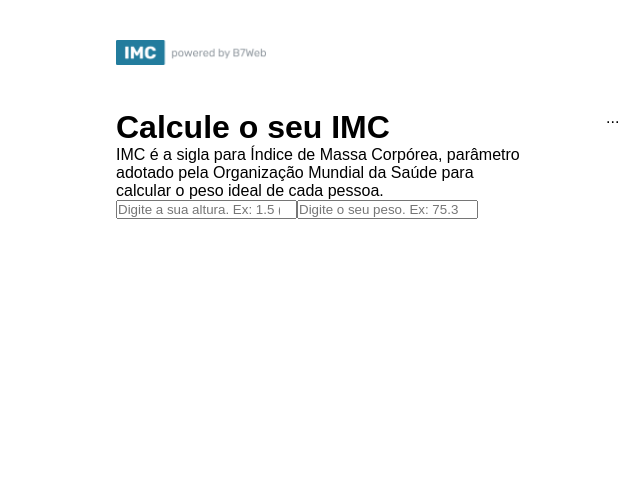
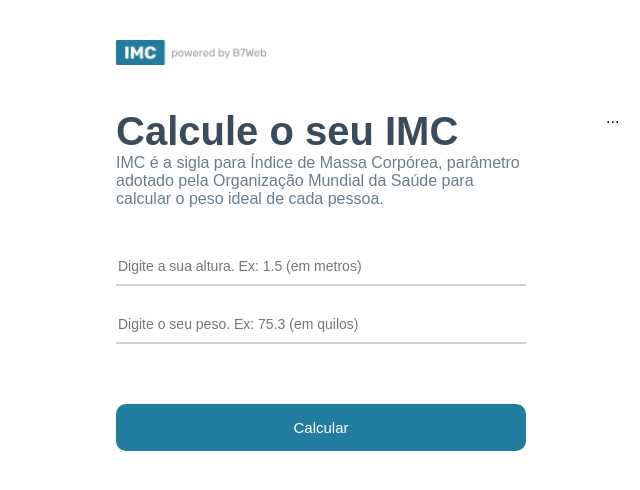
Before and after one commit to F4ELL/CalculatorIMC, a React (Create React App) app: page / in a window 1280 px wide. Shown: the top 490 px of the page, without its empty margins (74-714 px from the left). Built offline with nearby package versions, Linux system fonts and the light colour scheme.

Commit message:
feat: styling left side

```diff
--- a/src/App.module.css
+++ b/src/App.module.css
@@ -19,9 +19,47 @@
     margin: 0 auto;
 }
 
-.leftSide{
+.container .leftSide{
     flex: 1;
     margin-right: 40px;
+}
+
+.container .leftSide h1{
+    font-size: 40px;
+    color: #3A4B5C;
+}
+
+.container .leftSide p{
+    font-size: 16px;
+    margin-bottom: 40px;
+    color: #6A7D8B;
+}
+
+.container .leftSide input{
+    width: 100%;
+    border: 0;
+    border-bottom: 2px solid rgba(150, 163, 171, .5);
+    padding: 10px 2px;
+    margin-bottom: 20px;
+    font-size: 14px;
+    outline: 0;
+}
+
+.container .leftSide button{
+    background-color: #227C9D;
+    color: #FFF;
+    font-size: 15px;
+    border: 0;
+    border-radius: 10px;
+    padding: 15px 0;
+    width: 100%;
+    cursor: pointer;
+    margin-top: 40px;
+    transition: all ease .3s;
+}
+
+.container .leftSide button:hover{
+    opacity: .8;
 }
 
 .rightSide{
--- a/src/App.tsx
+++ b/src/App.tsx
@@ -7,8 +7,13 @@
   const [ heightField, setHeightField ] = useState<number>(0)
   const [ weightField, setWeightField ] = useState<number>(0)
 
+  const handleCalculateButton = () => {
+    if(heightField && weightField){
 
-
+    } else{
+      alert("Digite todos os campos.")
+    }
+  }
 
   return (
     <div className={styles.main}>
@@ -35,6 +40,8 @@
             value={weightField > 0 ? weightField : ''}
             onChange={e => setWeightField(parseFloat(e.target.value))}
           />
+
+          <button onClick={handleCalculateButton}>Calcular</button>
         </div>
         <div className={styles.rightSide}>
           ...
```
